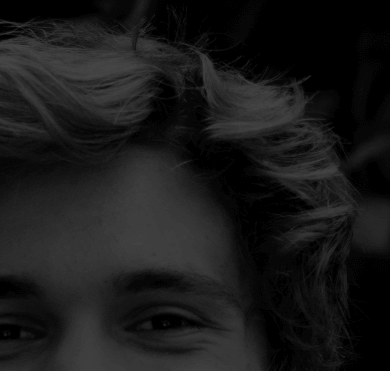
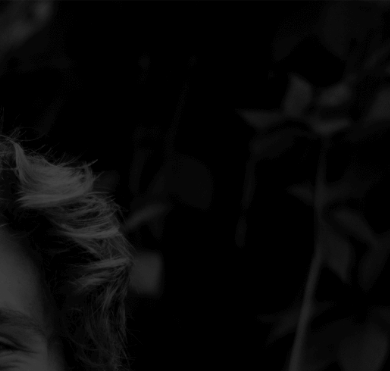
Before and after one commit to thinkful-ei-cheetah/portfolio-site, a plain HTML site: page index.html in a window 390 px wide. Shown: the top 371 px of the page. Drawn offline with nearby package versions, Linux system fonts and the light colour scheme.

Commit message:
background url fix for iOS mobile

```diff
--- a/index.css
+++ b/index.css
@@ -68,10 +68,12 @@ section {
 /* end typewriter styles */
 
 #intro {
-  background-image: url('images/home-bg.png');
-  background-repeat: no-repeat;
-  background-attachment: fixed;
-  background-position: 100% 50%;
+  background: url('images/home-bg.png') no-repeat center center fixed;
+  -webkit-background-size: cover;
+  -moz-background-size: cover;
+  -o-background-size: cover;
+  background-size: cover;
+  background-color: black;
 
   display: flex;
   justify-content: center;
@@ -238,9 +240,14 @@ aside .quote p.spacer {
     margin-left: -55px;
   }
 
-  #intro {
-    background-position: 57% 50%;
-  }
+  /* #intro {
+    background: url('images/home-bg.png') no-repeat center center fixed;
+    -webkit-background-size: cover;
+    -moz-background-size: cover;
+    -o-background-size: cover;
+    background-size: cover;
+    background-color: black;
+  } */
 
   #about-me .content {
     flex-direction: column;
```
